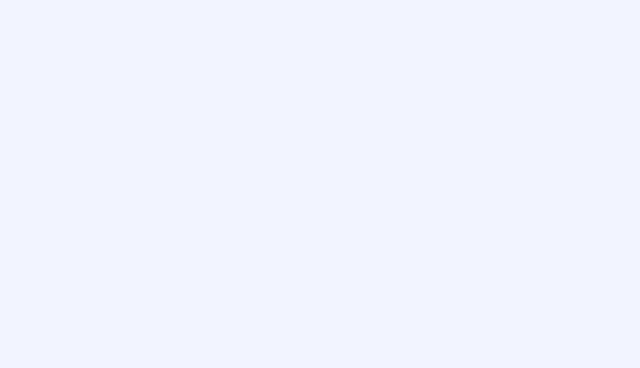
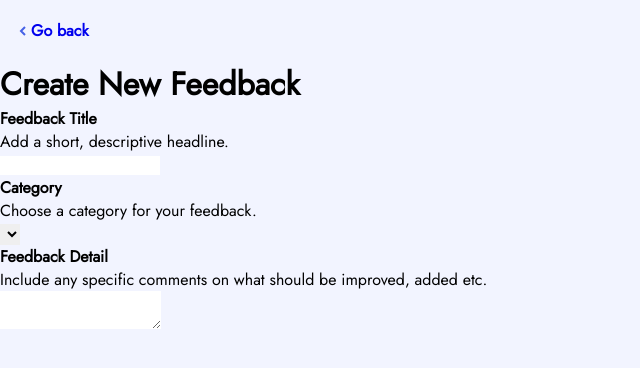
Before and after one commit to sammyodiagbe/product_feedback_app, a React (Create React App) app: page /new-feedback in a window 1280 px wide. Before the commit this address had no page. Shown: the top 368 px of the page, without its empty margins (0-640 px from the left). Built offline with nearby package versions, Linux system fonts and the light colour scheme.

Commit message:
working on creating new feedback

```diff
--- a/src/App.js
+++ b/src/App.js
@@ -4,6 +4,7 @@ import Suggestions from "./pages/suggestions";
 import { useContext } from "react";
 import DataContextProvider from "./context/dataContext";
 import FeedBackDetails from "./pages/feedback_details";
+import NewFeedback from "./pages/new_feedback";
 
 function App() {
   return (
@@ -14,6 +15,7 @@ function App() {
             {/* the routes go here */}
             <Route exact path="/" element={<Suggestions />} />
             <Route exact path="/feedback/:id" element={<FeedBackDetails />} />
+            <Route exact path="/new-feedback" element={<NewFeedback />} />
           </Routes>
         </div>
       </DataContextProvider>
--- a/src/pages/new_feedback.js
+++ b/src/pages/new_feedback.js
@@ -1,13 +1,52 @@
+import { useState } from "react";
 import { useLocation, useSearchParams } from "react-router-dom";
 import GoBack from "../components/goBack";
 
 const NewFeedback = () => {
-  const location = useLocation();
-
-  console.log(location);
+  const [category, setCategory] = useState("Feature");
+  const [feedbackTitle, setFeedbackTitle] = useState("");
+  const [feedbackDetails, setFeebackDetails] = useState("");
   return (
     <>
       <GoBack url={"hello/hello"} />
+      <div className="pf-main-container">
+        <div className="pf-form-container">
+          <h1 className="pf-form-title">Create New Feedback</h1>
+          <form>
+            <div className="pf-input-field">
+              <b>Feedback Title</b>
+              <p>Add a short, descriptive headline.</p>
+              <input
+                type="text"
+                className="pf-input-field"
+                value={feedbackTitle}
+                onChange={(target) => setFeedbackTitle(target.value)}
+              />
+            </div>
+            <div className="pf-input-field">
+              <b>Category</b>
+              <p>Choose a category for your feedback.</p>
+              <select
+                defaultValue={category}
+                onChange={(target) => setCategory(target.value)}
+              ></select>
+            </div>
+            <div className="pf-input-field">
+              <b>Feedback Detail</b>
+              <p>
+                Include any specific comments on what should be improved, added
+                etc.
+              </p>
+              <textarea
+                type="text"
+                className="pf-input-field"
+                value={feedbackDetails}
+                onChange={(targer) => setFeebackDetails(target.value)}
+              ></textarea>
+            </div>
+          </form>
+        </div>
+      </div>
     </>
   );
 };
```
